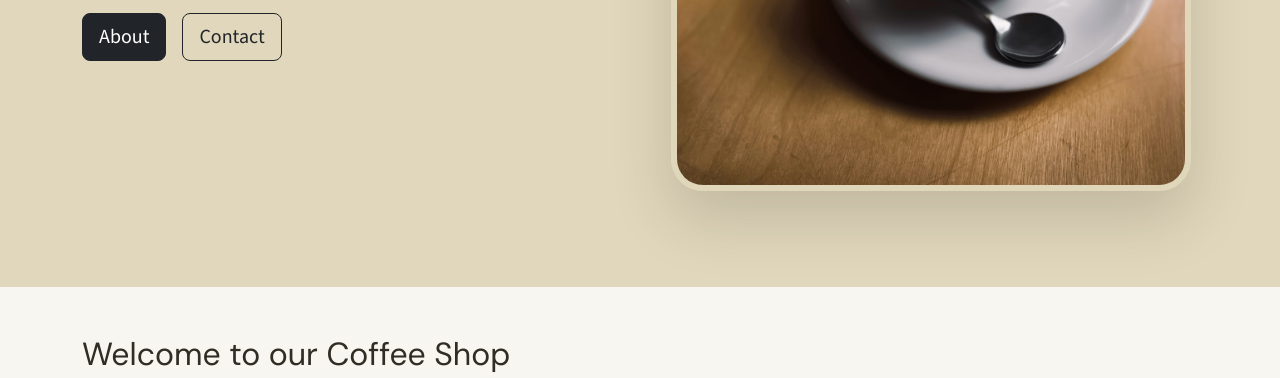
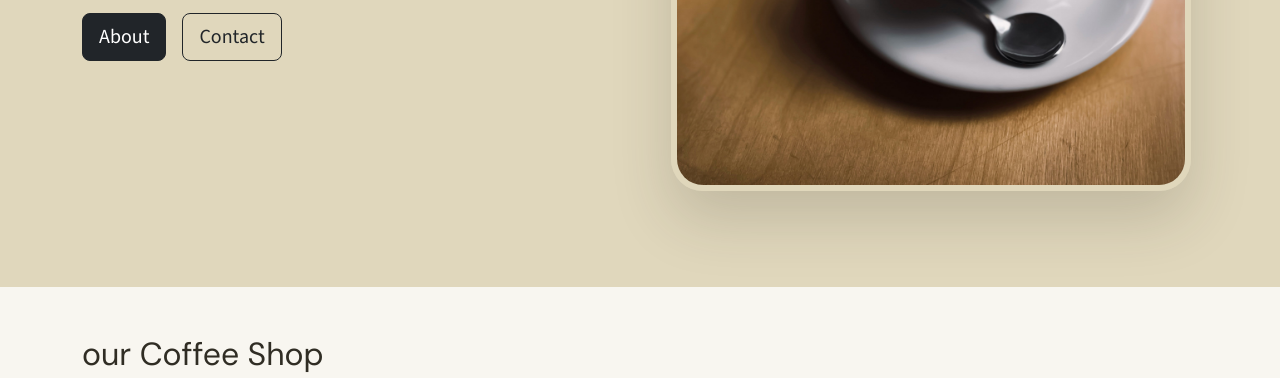
Before and after one commit to zelina256/projekt, a plain HTML site: page index.html in a window 1280 px wide. Shown: the part 549-927 px from the top of the page. Drawn offline with nearby package versions, Linux system fonts and the light colour scheme.

Commit message:
change text

```diff
--- a/index.html
+++ b/index.html
@@ -86,7 +86,7 @@
           <section class="container py-5">
               <div class="row">
                   <div class="col-12">
-                      <h2>Welcome to our Coffee Shop</h2>
+                      <h2>our Coffee Shop</h2>
                       <p>Lorem ipsum dolor sit amet, consectetur adipiscing elit. Nullam scelerisque aliquam odio et faucibus.</p>
                   </div>
               </div>
```
Also changed, not shown: 1 other file.
